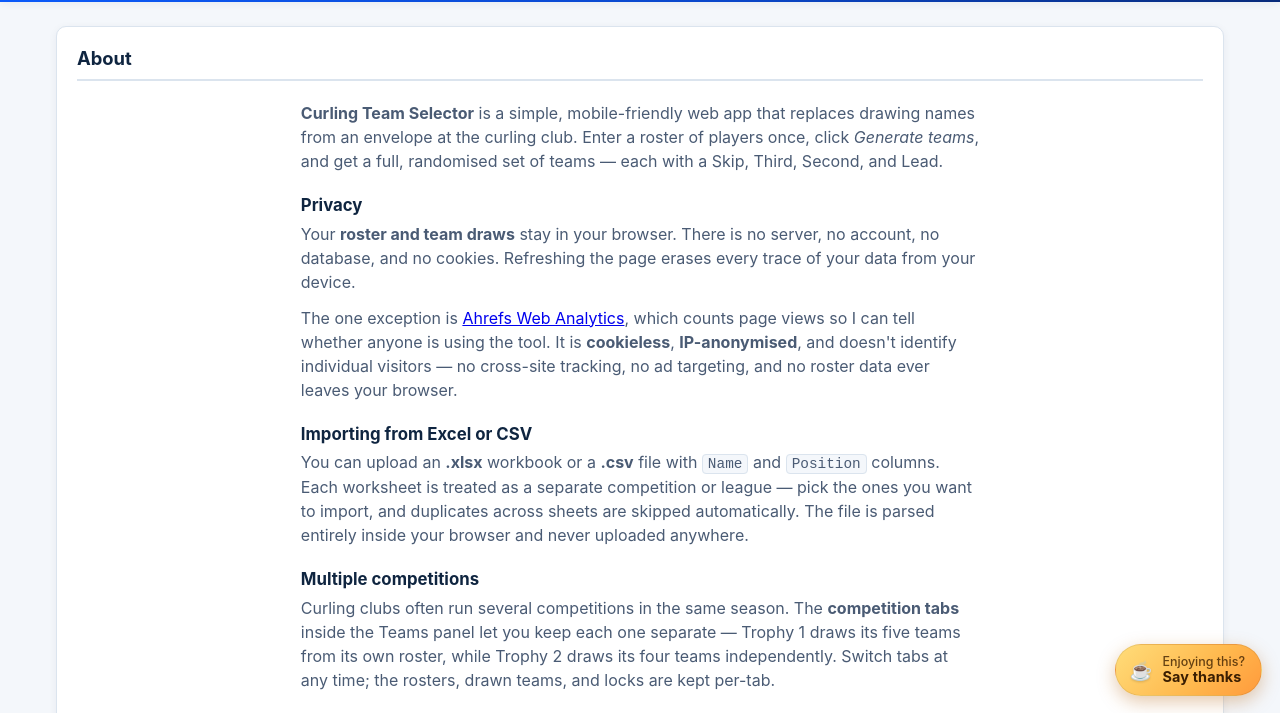
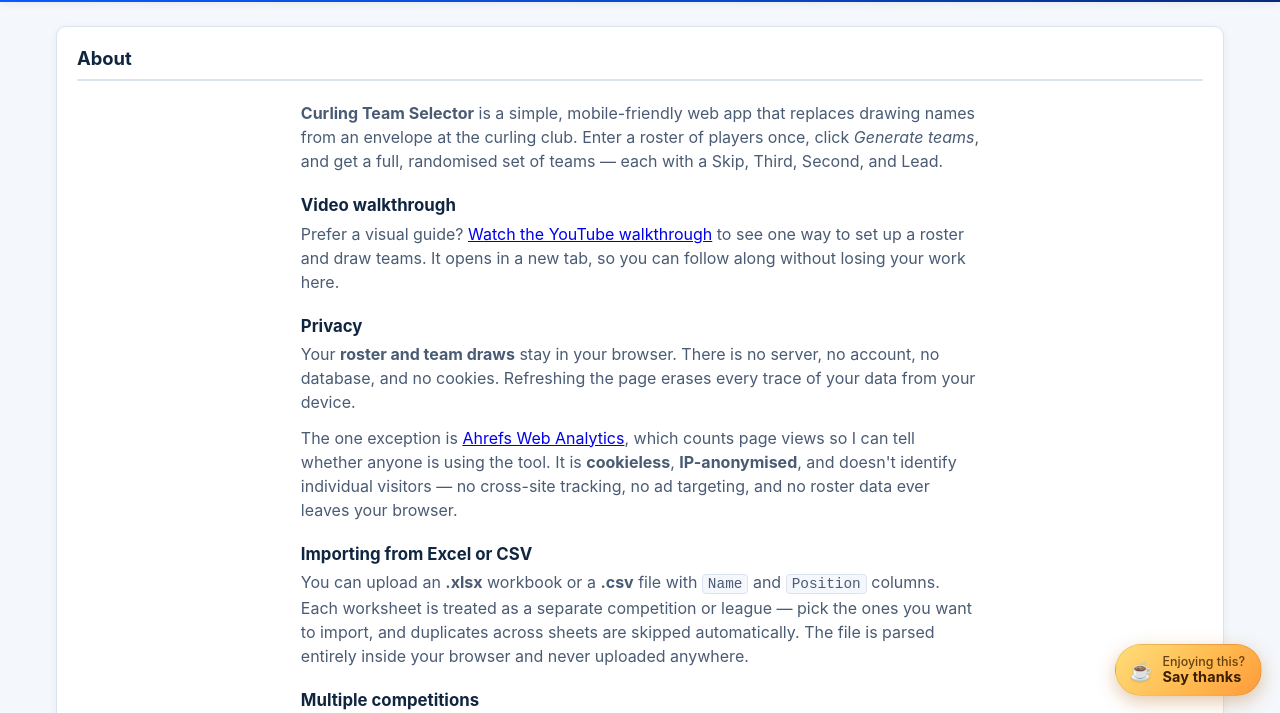
Before and after one commit to weeyin83/curling-team-selector-tool, a website: page about.html in a window 1280 px wide. Shown: the part 86-799 px from the top of the page. Drawn offline with Linux system fonts and the light colour scheme.

Commit message:
video walk through link

```diff
--- a/about.html
+++ b/about.html
@@ -134,6 +134,13 @@
                     that replaces drawing names from an envelope at the curling club. Enter a
                     roster of players once, click <em>Generate teams</em>, and get a full,
                     randomised set of teams — each with a Skip, Third, Second, and Lead.
+                </p>
+
+                <h3>Video walkthrough</h3>
+                <p>
+                    Prefer a visual guide? <a href="https://youtu.be/UGI0UG6Vnpo" target="_blank" rel="noopener noreferrer">Watch the YouTube walkthrough</a>
+                    to see one way to set up a roster and draw teams. It opens in a new tab,
+                    so you can follow along without losing your work here.
                 </p>
 
                 <h3>Privacy</h3>
```
Also changed, not shown: index.html (+1 -0 lines).
